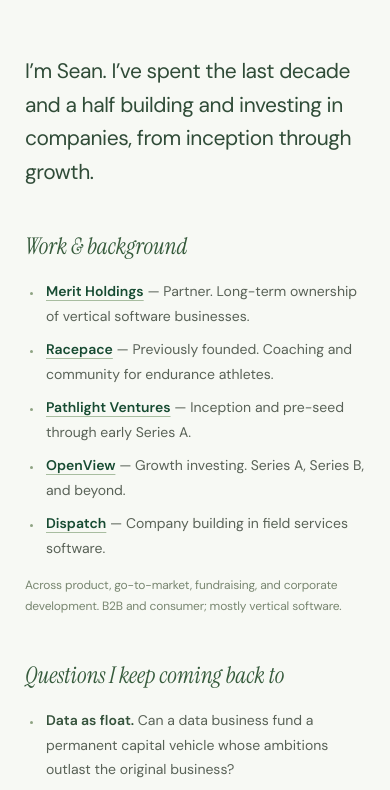
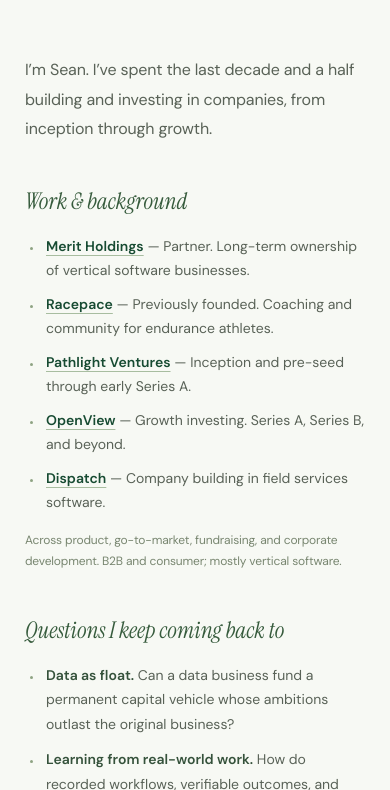
Before and after one commit to seandougfan/sdf, an Astro site: page / in a window 390 px wide. Shown: the part 59-849 px from the top of the page. Built offline with nearby package versions, Linux system fonts and the light colour scheme; Astro itself is replaced by a stand-in of ours.

Commit message:
Reduce introduction to body text size

```diff
--- a/src/styles/global.css
+++ b/src/styles/global.css
@@ -29,4 +29,4 @@
 
 .skim-list{list-style-type:disc;padding-left:18px;margin:0;color:#596257;font-size:14px;line-height:1.75}.skim-list li{padding-left:3px;margin-bottom:11px}.skim-list li::marker{color:#8ea383;font-size:10px}.work-list li{margin-bottom:9px}.work-list a{font-weight:550}.question-list strong{font-weight:550;color:#35523b}.narrative .background-note{font-size:12px;line-height:1.75;color:#788670;margin:15px 0 0}.home-bio p:last-child{font-size:16px}.personal-section .skim-list li{margin-bottom:7px}
 
-.personal-home .opening{font-size:23px;line-height:1.65;letter-spacing:-.45px;color:#304c38;max-width:570px;margin:0}.personal-home+.home-section{margin-top:42px}@media(max-width:540px){.personal-home .opening{font-size:21px;line-height:1.6}}
+.personal-home .opening{font-size:16px;line-height:1.85;letter-spacing:-.15px;color:#596257;max-width:570px;margin:0}.personal-home+.home-section{margin-top:42px}@media(max-width:540px){.personal-home .opening{font-size:16px;line-height:1.85}}
```
